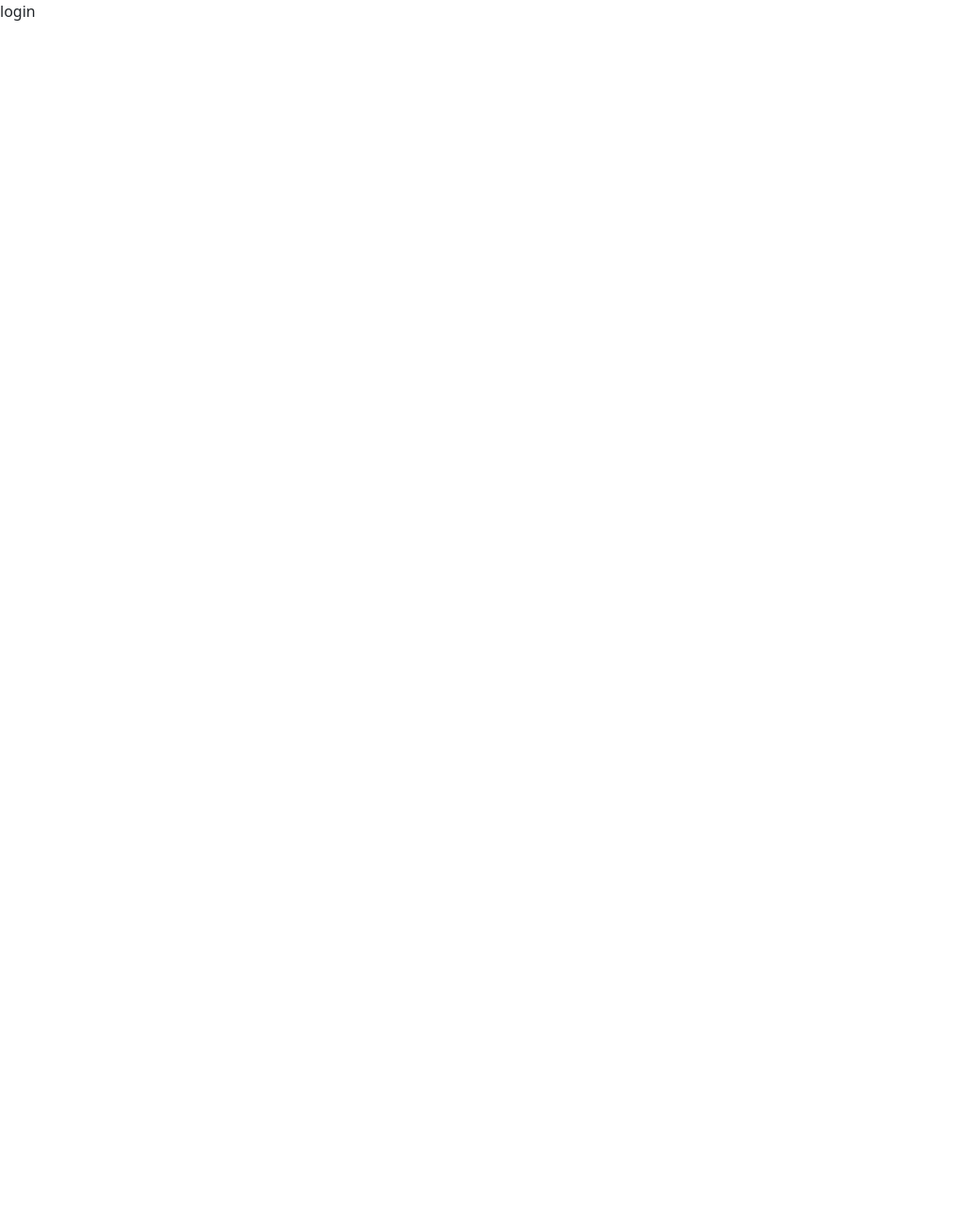
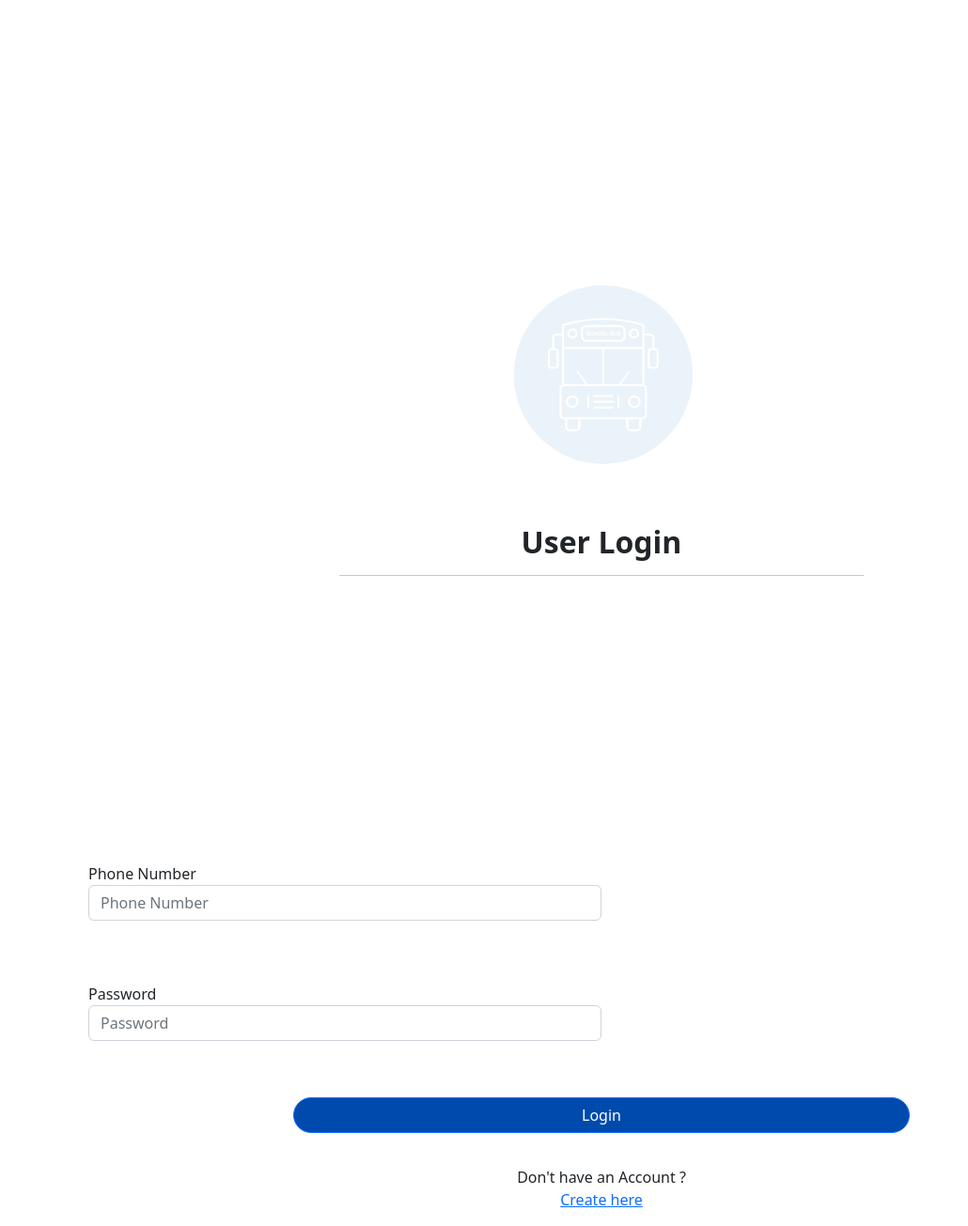
Before and after one commit to ParthBarse/pmpml-ebooking, a Next.js app: page /login in a window 1280 px wide. Shown: the whole page at 94% size, without its empty margins (0-1030 px from the left). Before the commit the page ends 800 px from the top, so only its background shows below. Built offline with nearby package versions, Linux system fonts and the light colour scheme.

Commit message:
Index Updated

```diff
--- a/src/pages/login.js
+++ b/src/pages/login.js
@@ -1,7 +1,45 @@
 import React from 'react'
+import Image from 'next/image'
+import mypic from '../images/bus-img.png'
 
 export default function login() {
-  return (
-    <div>login</div>
-  )
+    return (
+        <>
+            <div className="watermark">
+                <div className="watermark__inner">
+                    {/* <div className="watermark__body">Draft</div> */}
+                    <Image
+                        src={mypic}
+                        alt="image"
+                    />
+                </div>
+            </div>
+
+            <div className="container">
+                <h1 className='login-pg-title'>User Login</h1>
+                <hr className='hr-login-pg' />
+
+                <form className='login-form container'>
+                    <div className="form-row">
+                        <div className="form-group col-md-6 inp-fld-1">
+                            <label for="inputEmail4">Phone Number</label>
+                            <input type="number" className="form-control" id="inputEmail4" placeholder="Phone Number"/>
+                        </div>
+                        <div className="form-group col-md-6 inp-fld-2">
+                            <label for="inputPassword4">Password</label>
+                            <input type="password" className="form-control" id="inputPassword4" placeholder="Password"/>
+                        </div>
+                    </div>
+                    <button type="submit" className="btn btn-primary login-btn rounded-pill">Login</button>
+                </form>
+                <p className="para-text">
+                    Don't have an Account ?
+                    <br />
+                    <a href="/register">
+                    Create here
+                    </a>
+                </p>
+            </div>
+        </>
+    )
 }
--- a/src/styles/globals.css
+++ b/src/styles/globals.css
@@ -5,10 +5,13 @@ html, body{
   overflow: hidden;
 }
 
+/* ---------------------------------- Index Page --------------------------------------- */
+
 .heading{
   position: relative;
   text-align: center;
-  margin-top: 15%;
+  /* margin-top: 15%; */
+  padding-top: 15%;
   font-size: 5em;
   font-weight: 500;
   color: #737373;
@@ -72,30 +75,37 @@ html, body{
    display: flex;
    justify-content: center;
 
-   /* Absolute position */
-   left: 0px;
-   position: absolute;
-   top: 4%;
-
    /* Take full size */
    height: 100%;
    width: 100%;
    z-index: -1;
 }
 
-.watermark__body {
-  /* Text color */
-  color: rgba(0, 0, 0, 0.2);
+/* ---------------------------------- Login Page --------------------------------------- */
 
-  /* Text styles */
-  font-size: 3rem;
-  font-weight: bold;
-  text-transform: uppercase;
+.login-pg-title{
+  text-align: center;
+  padding-top: 50%;
+  font-weight: 700;
+  font-size: 2rem;
+}
 
-  /* Rotate the text */
-  transform: rotate(-45deg);
+.login-form{
+  padding-top: 20%;
+}
 
-  /* Disable the selection */
-  user-select: none;
-  z-index: 1;
+.login-btn{
+  margin-top: 60px;
+  margin-left: 20%;
 }
+
+.inp-fld-1, .inp-fld-2{
+  margin-top: 6%;
+}
+
+.para-text{
+  text-align: center;
+  margin-top: 35px;
+}
+
+/* ---------------------------------- Login Page --------------------------------------- */
```
Also changed, not shown: src/pages/index.js (+4 -4 lines).
